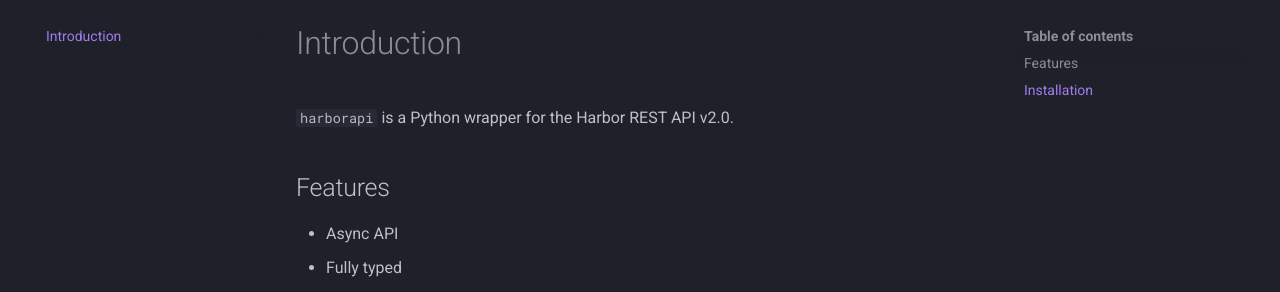
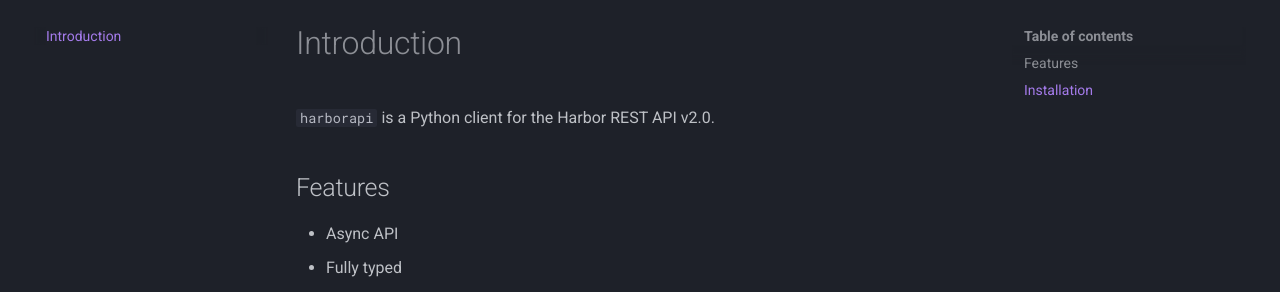
Before and after one commit to unioslo/harborapi, an MkDocs documentation site: the page built from docs/index.md, in a window 1280 px wide. Shown: the part 123-415 px from the top of the page. Built offline with MkDocs 1.6.1 and Material for MkDocs 9.7.7, drawn with Linux system fonts in a browser that asks for light colours; comment, search, counter and statistics services are not loaded.

Commit message:
Change wording from "wrapper" to client

```diff
--- a/docs/index.md
+++ b/docs/index.md
@@ -1,6 +1,6 @@
 # Introduction
 
-`harborapi` is a Python wrapper for the Harbor REST API v2.0.
+`harborapi` is a Python client for the Harbor REST API v2.0.
 
 ## Features
 
```
Also changed, not shown: README.md (+1 -1 lines).
